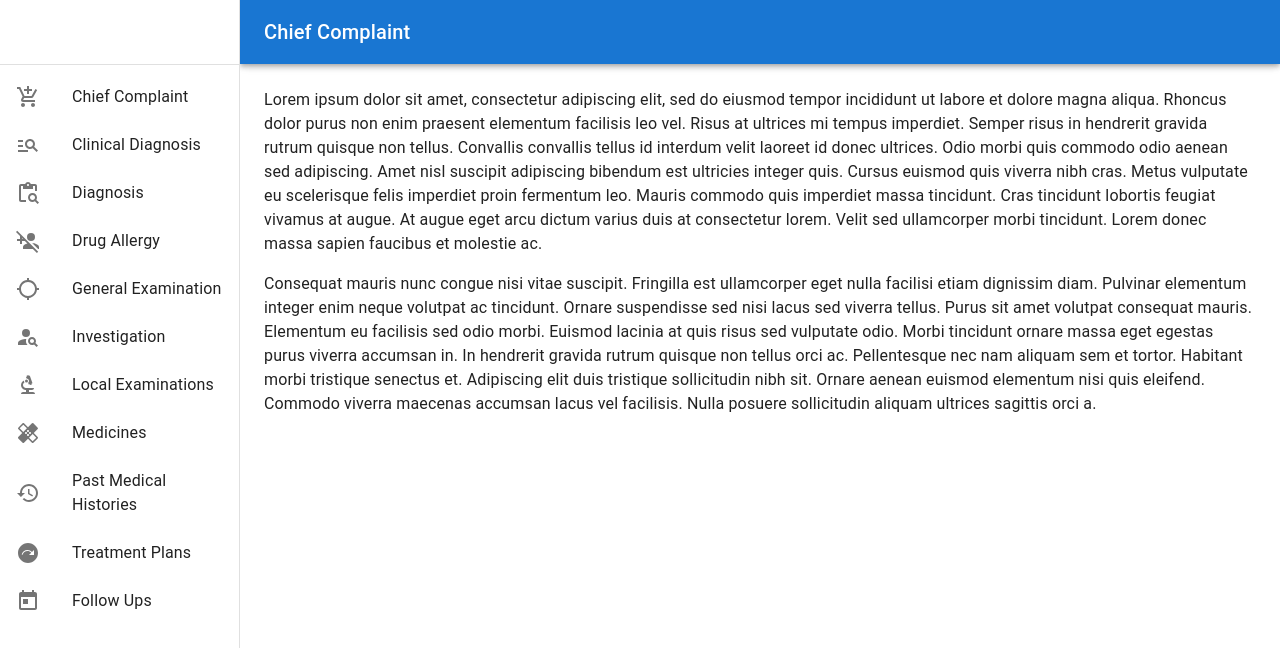
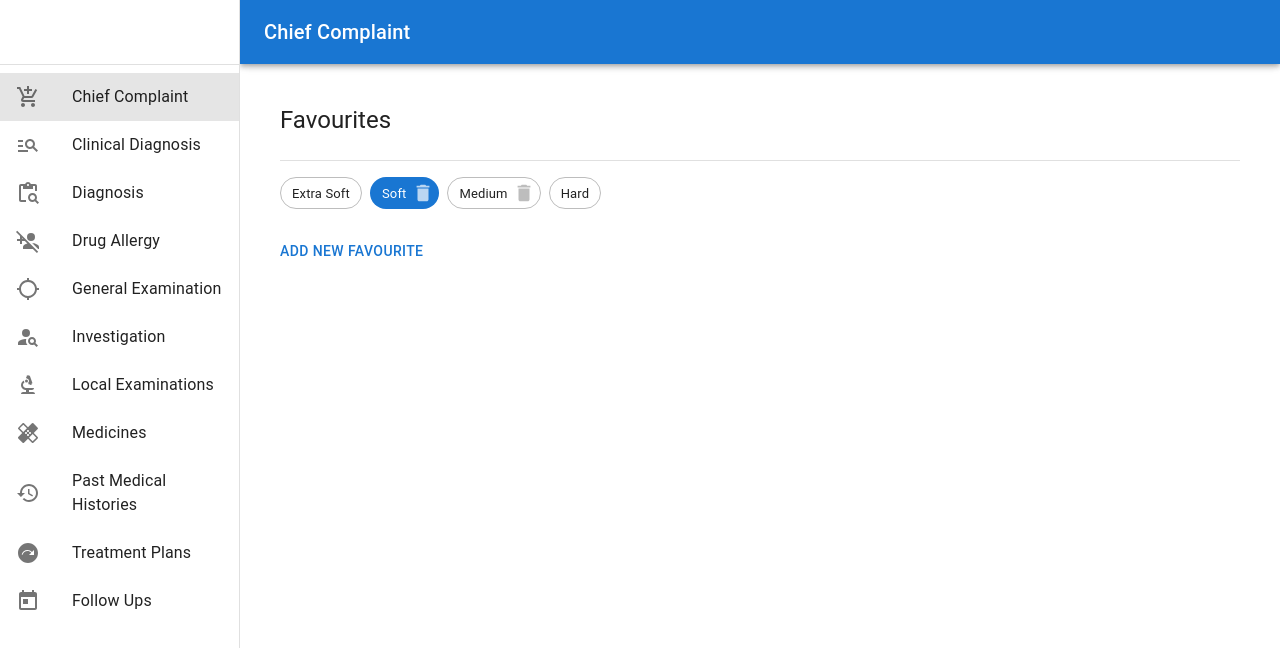
Before and after one commit to ajaynair1998/Hospital-Management, a React (Create React App) app in the folder frontend/: page /drawer in a window 1280 px wide. Shown: the top 648 px of the page. Built offline with nearby package versions, Linux system fonts and the light colour scheme.

Commit message:
add : favourites

```diff
--- a/frontend/src/components/drawer/index.tsx
+++ b/frontend/src/components/drawer/index.tsx
@@ -7,13 +7,15 @@ import Drawer from "@mui/material/Drawer";
 import IconButton from "@mui/material/IconButton";
 import InboxIcon from "@mui/icons-material/MoveToInbox";
 import List from "@mui/material/List";
-import ListItem from "@mui/material/ListItem";
+import ListItem, { ListItemBaseProps } from "@mui/material/ListItem";
 import ListItemIcon from "@mui/material/ListItemIcon";
 import ListItemText from "@mui/material/ListItemText";
 import MailIcon from "@mui/icons-material/Mail";
 import MenuIcon from "@mui/icons-material/Menu";
 import Toolbar from "@mui/material/Toolbar";
 import Typography from "@mui/material/Typography";
+import Functionalities from "../../pages/functionalities";
+import { alpha, styled } from "@mui/material/styles";
 
 import { useDispatch, useSelector } from "react-redux";
 import IStore from "../../models/store";
@@ -47,8 +49,27 @@ export default function ResponsiveDrawer(props: Props) {
 			<Toolbar />
 			<Divider />
 			<List>
-				{categoriesList.map(
-					({ key, category_name, category_icon, location }) => (
+				{categoriesList.map(({ key, category_name, category_icon, location }) =>
+					data.location === location ? (
+						<ListItem
+							sx={{
+								bgcolor: "rgba(0, 0, 0, 0.10)",
+							}}
+							button
+							key={key}
+							onClick={() =>
+								dispatch(
+									setSelectedCategory({
+										category_name: category_name,
+										location: location,
+									})
+								)
+							}
+						>
+							<ListItemIcon>{category_icon}</ListItemIcon>
+							<ListItemText primary={category_name} />
+						</ListItem>
+					) : (
 						<ListItem
 							button
 							key={key}
@@ -145,6 +166,7 @@ export default function ResponsiveDrawer(props: Props) {
 				}}
 			>
 				<Toolbar />
+				{/*
 				<Typography paragraph>
 					Lorem ipsum dolor sit amet, consectetur adipiscing elit, sed do
 					eiusmod tempor incididunt ut labore et dolore magna aliqua. Rhoncus
@@ -173,7 +195,8 @@ export default function ResponsiveDrawer(props: Props) {
 					sollicitudin nibh sit. Ornare aenean euismod elementum nisi quis
 					eleifend. Commodo viverra maecenas accumsan lacus vel facilisis. Nulla
 					posuere sollicitudin aliquam ultrices sagittis orci a.
-				</Typography>
+				</Typography> */}
+				<Functionalities />
 			</Box>
 		</Box>
 	);
--- /dev/null
+++ b/frontend/src/components/favourites/index.tsx
@@ -0,0 +1,88 @@
+import * as React from "react";
+import Box from "@mui/material/Box";
+import Chip from "@mui/material/Chip";
+import Button from "@mui/material/Button";
+import Grid from "@mui/material/Grid";
+import Stack from "@mui/material/Stack";
+import Divider from "@mui/material/Divider";
+import Typography from "@mui/material/Typography";
+import DeleteIcon from "@mui/icons-material/Delete";
+
+interface IFavouriteChip {
+	id: number;
+	favouriteName: string;
+	onDelete: (id: number) => void;
+	selected: boolean;
+}
+const FavouriteChip = ({
+	id,
+	favouriteName,
+	onDelete,
+	selected,
+}: IFavouriteChip) => {
+	if (selected) {
+		return (
+			<Chip
+				label="Extra Soft"
+				deleteIcon={<DeleteIcon />}
+				onDelete={() => onDelete(id)}
+			/>
+		);
+	} else {
+		return (
+			<Chip
+				label="Medium"
+				deleteIcon={<DeleteIcon />}
+				variant="outlined"
+				onDelete={() => onDelete(id)}
+			/>
+		);
+	}
+};
+
+export default function Favourites() {
+	return (
+		<Box sx={{ width: "100%", bgcolor: "background.paper" }}>
+			<Box sx={{ my: 2, mx: 2 }}>
+				<Grid container alignItems="center">
+					<Grid item xs>
+						<Typography gutterBottom variant="h5" component="div">
+							Favourites
+						</Typography>
+					</Grid>
+					{/* <Grid item>
+						<Typography gutterBottom variant="h6" component="div">
+							Add Favourite
+						</Typography>
+					</Grid> */}
+				</Grid>
+			</Box>
+			<Divider variant="middle" />
+			<Box sx={{ m: 2 }}>
+				<Stack direction="row" spacing={1}>
+					<Chip
+						label="Extra Soft"
+						deleteIcon={<DeleteIcon />}
+						variant="outlined"
+					/>
+					<Chip
+						color="primary"
+						label="Soft"
+						deleteIcon={<DeleteIcon />}
+						onDelete={() => {}}
+					/>
+					<Chip
+						label="Medium"
+						deleteIcon={<DeleteIcon />}
+						variant="outlined"
+						onDelete={() => {}}
+					/>
+					<Chip label="Hard" deleteIcon={<DeleteIcon />} variant="outlined" />
+				</Stack>
+			</Box>
+			<Box sx={{ mt: 3, ml: 1, mb: 1 }}>
+				<Button>Add New Favourite</Button>
+			</Box>
+		</Box>
+	);
+}
--- /dev/null
+++ b/frontend/src/pages/chief-complaints/index.tsx
@@ -0,0 +1,17 @@
+import React from "react";
+import styled from "styled-components";
+import Favourites from "../../components/favourites";
+
+let Container = styled.div`
+	display: flex;
+	flex-direction: column;
+`;
+const ChiefComplaints = () => {
+	return (
+		<Container>
+			<Favourites />
+		</Container>
+	);
+};
+
+export default ChiefComplaints;
--- a/frontend/src/pages/functionalities/index.tsx
+++ b/frontend/src/pages/functionalities/index.tsx
@@ -1,7 +1,15 @@
 import React from "react";
+import styled from "styled-components";
+import ChiefComplaints from "../chief-complaints";
+
+let FunctionalityContainer = styled.div``;
 
 const Functionalities = () => {
-	return <div>Functionalities</div>;
+	return (
+		<FunctionalityContainer>
+			<ChiefComplaints />
+		</FunctionalityContainer>
+	);
 };
 
 export default Functionalities;
```
